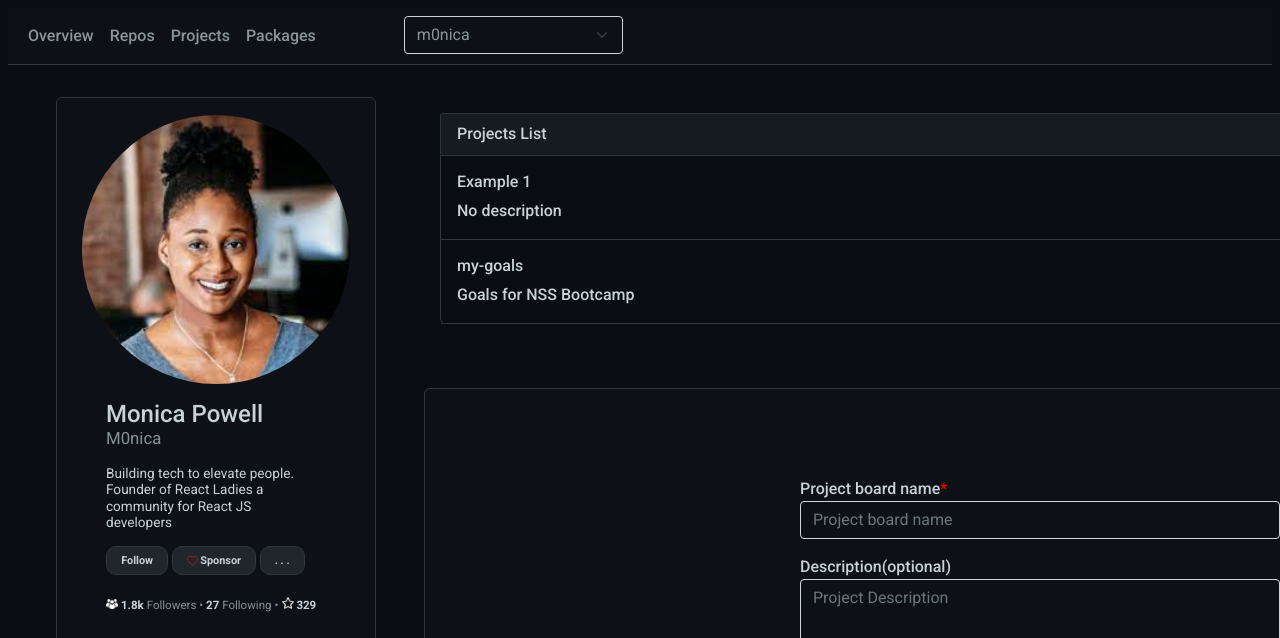
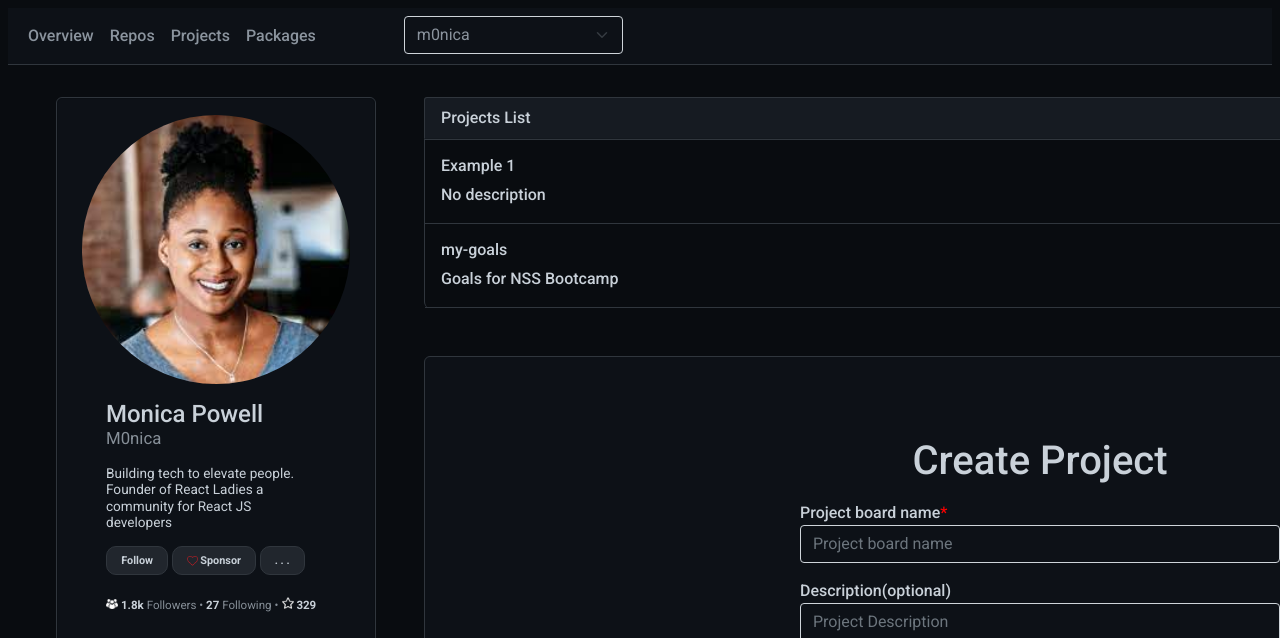
Before and after one commit to dsitarek/gitsub-the-fighting-mongooses, a plain HTML site: page projects.html in a window 1280 px wide. Shown: the top 638 px of the page. Drawn offline with nearby package versions, Linux system fonts and the light colour scheme.

Commit message:
styling fixes

```diff
--- a/common.css
+++ b/common.css
@@ -144,7 +144,7 @@ h5 {
   min-width: 20em;
   min-height: 10em;
   margin-bottom: 3em;
-  padding: 1em;
+  padding: -0.5em;
 }
 
 .card {
--- a/projects.js
+++ b/projects.js
@@ -12,7 +12,9 @@ const projects = [{
 
 //function for the project form
 const newProjectForm = () => {
-    let formString = `<form>
+    let formString =
+    `<h1>Create Project</h1>
+    <form>
             <div class="mb-3">
                 <label for="inputProjectName" class="name-label">Project board name<span>*</span></label>
                 <input type="text" required class="form-control" id="inputProjectName" placeholder="Project board name">
@@ -22,7 +24,7 @@ const newProjectForm = () => {
                 <textarea rows="5" cols="50" class="form-control" id="inputProjectDescription" placeholder="Project Description"></textarea>
             </div>
             <button class="btn btn-primary" type="submit" id="createProjectBtnSubmit">Create project</button>
-            </form>`
+    </form>`
     renderToDom("#formContainer", formString)
 };
 
```
